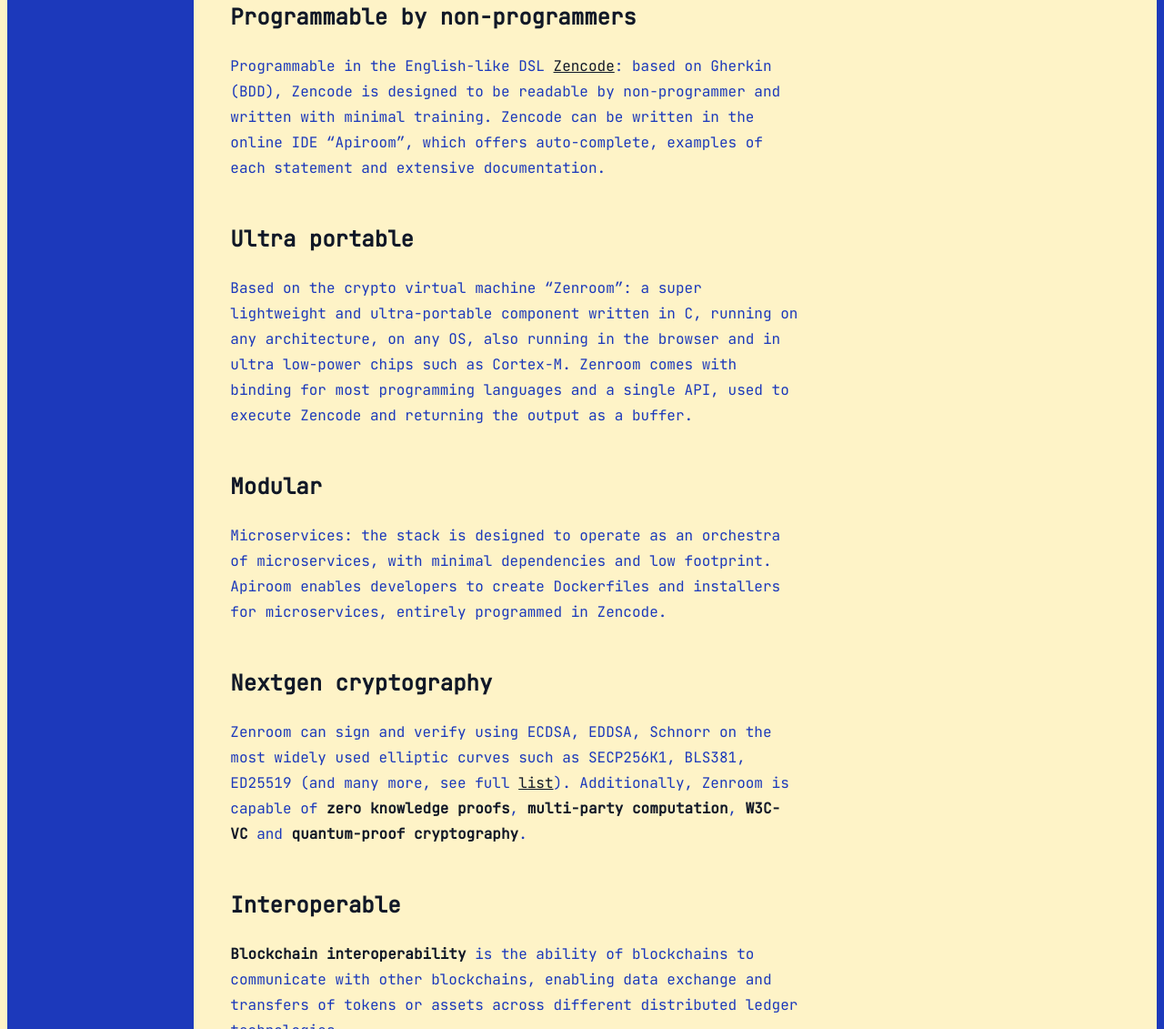
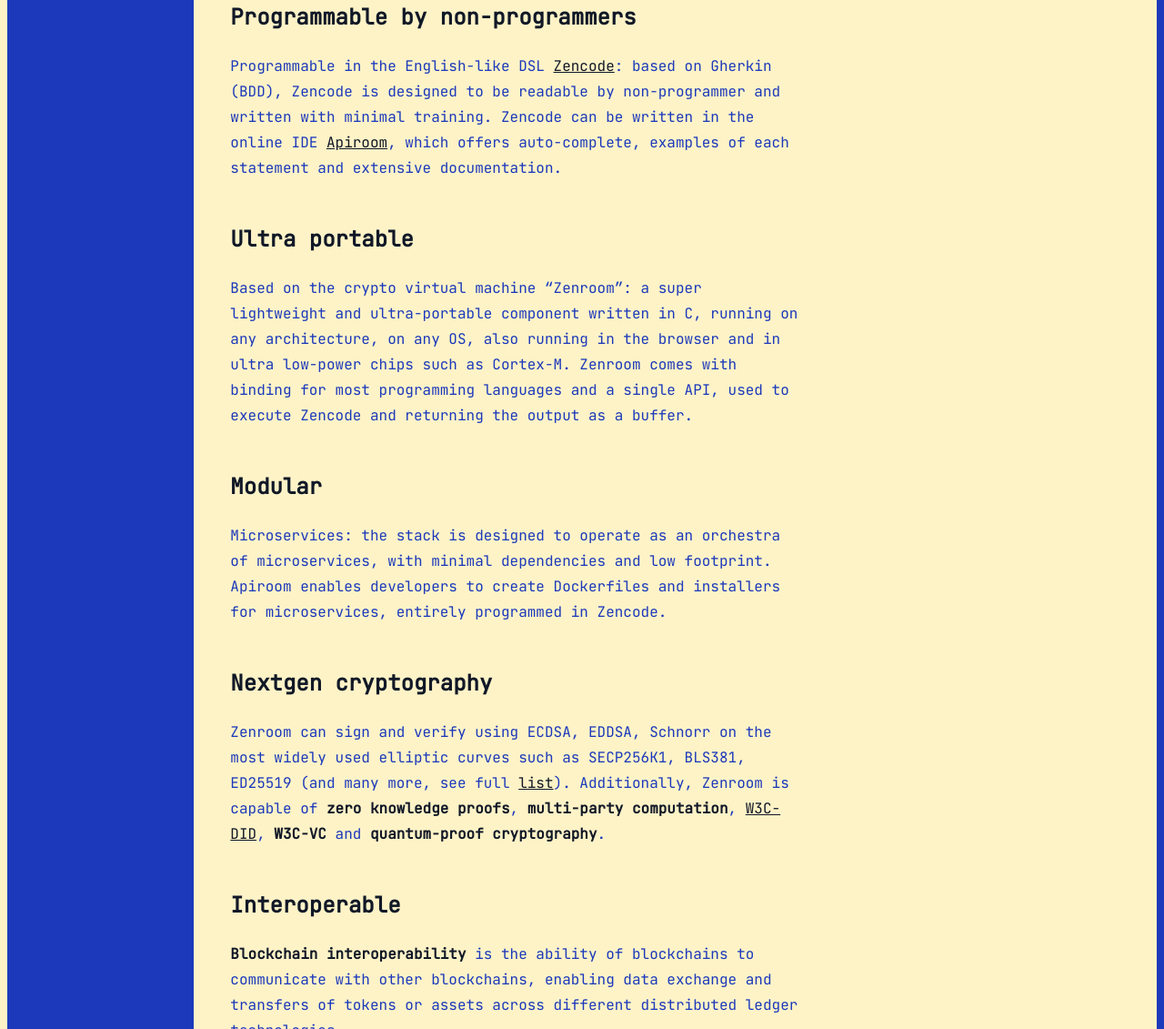
Before and after one commit to ForkbombEu/forkbombeu.github.io, an Astro site: page /products/zenroom-stack in a window 1280 px wide. Shown: the part 553-1684 px from the top of the page at 91% size. Built offline with nearby package versions, Linux system fonts and the light colour scheme; Astro itself is replaced by a stand-in of ours.

Commit message:
add w3c-did and apiroom link in stack page

```diff
--- a/src/pages/products/zenroom-stack.md
+++ b/src/pages/products/zenroom-stack.md
@@ -10,7 +10,7 @@
 
 ## Programmable by non-programmers
 
-Programmable in the English-like DSL [Zencode](https://decodeproject.eu/blog/smart-contracts-english-speaker.html): based on Gherkin (BDD), Zencode is designed to be readable by non-programmer and written with minimal training. Zencode can be written in the online IDE “Apiroom”, which offers auto-complete, examples of each statement and extensive documentation.
+Programmable in the English-like DSL [Zencode](https://decodeproject.eu/blog/smart-contracts-english-speaker.html): based on Gherkin (BDD), Zencode is designed to be readable by non-programmer and written with minimal training. Zencode can be written in the online IDE [Apiroom](apiroom), which offers auto-complete, examples of each statement and extensive documentation.
 
 ## Ultra portable
 
@@ -20,7 +20,7 @@
 Microservices: the stack is designed to operate as an orchestra of microservices, with minimal dependencies and low footprint. Apiroom enables developers to create Dockerfiles and installers for microservices, entirely programmed in Zencode.
 
 ## Nextgen cryptography
-Zenroom can sign and verify using ECDSA, EDDSA, Schnorr on the most widely used elliptic curves such as SECP256K1, BLS381, ED25519 (and many more, see full [list](https://github.com/dyne/Zenroom/blob/master/build/config.mk#L294-L297)). Additionally, Zenroom is capable of **zero knowledge proofs**, **multi-party computation**, **W3C-VC** and **quantum-proof cryptography**.
+Zenroom can sign and verify using ECDSA, EDDSA, Schnorr on the most widely used elliptic curves such as SECP256K1, BLS381, ED25519 (and many more, see full [list](https://github.com/dyne/Zenroom/blob/master/build/config.mk#L294-L297)). Additionally, Zenroom is capable of **zero knowledge proofs**, **multi-party computation**, **[W3C-DID](w3c-did)**, **W3C-VC** and **quantum-proof cryptography**.
 
 ## Interoperable
 **Blockchain interoperability** is the ability of blockchains to communicate with other blockchains, enabling data exchange and transfers of tokens or assets across different distributed ledger technologies.
```
